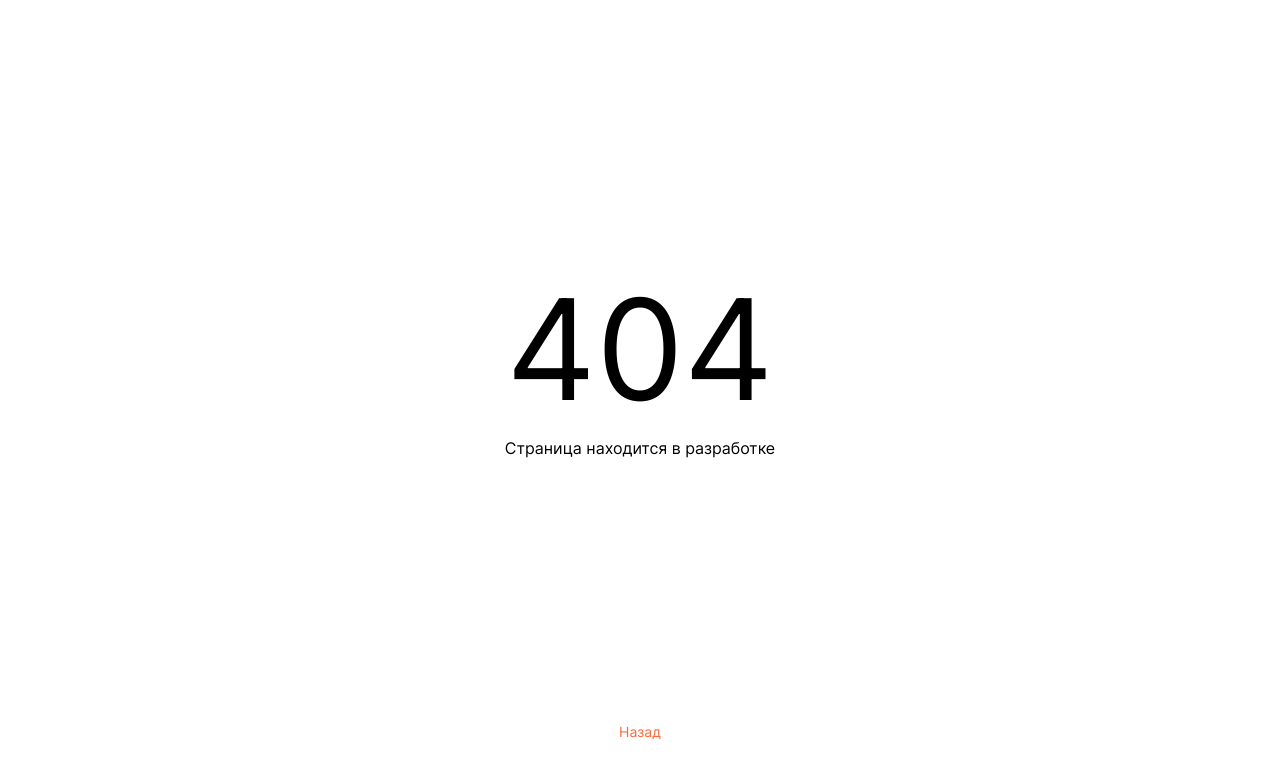
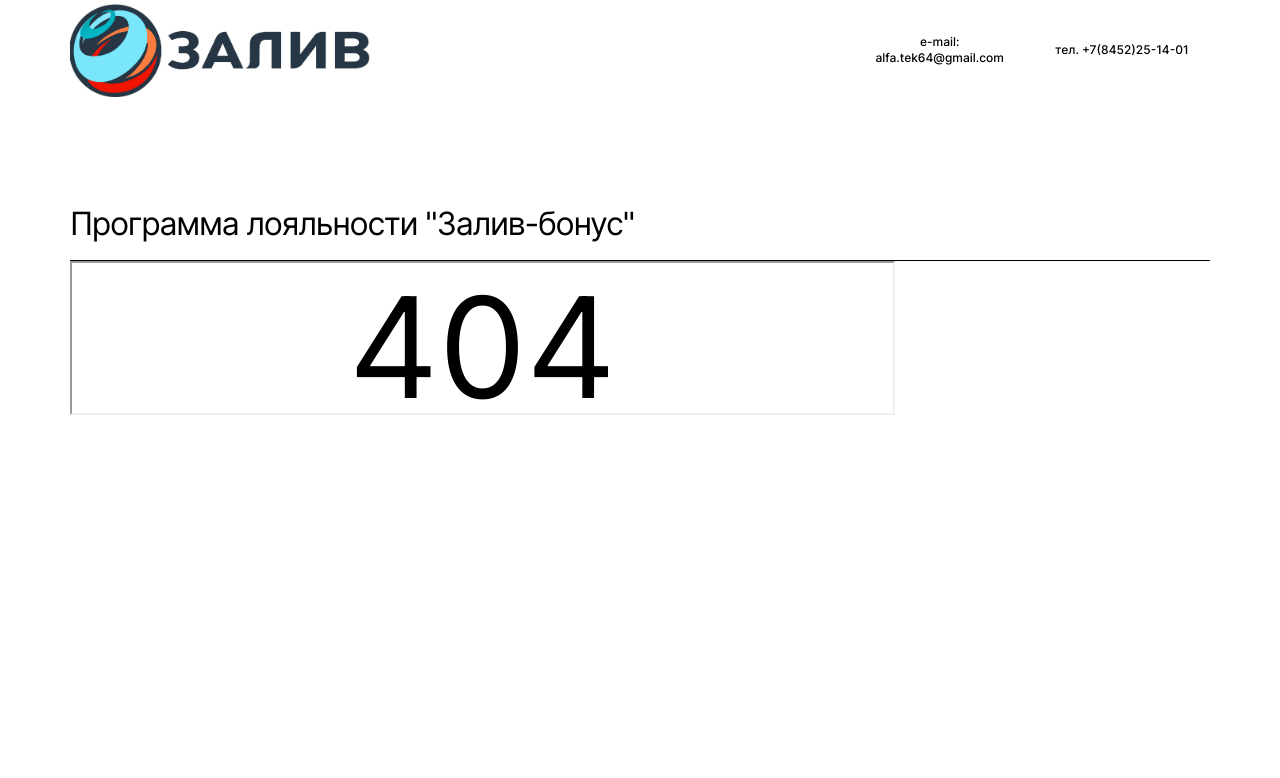
Before and after one commit to senkevich-ser/azs-zaliv, a React (Create React App) app: page /action in a window 1280 px wide. Before the commit this address had no page. Shown: the top 778 px of the page. Built offline with nearby package versions, Linux system fonts and the light colour scheme.

Commit message:
added frame

```diff
--- /dev/null
+++ b/src/components/ActionInfo/ActionInfo.css
@@ -0,0 +1,24 @@
+.actionInfo {
+  box-sizing: border-box;
+  padding: 110px 70px;
+  margin: 0;
+}
+
+.actionInfo__title {
+  color: #000000;
+  font-size: 32px;
+  font-weight: normal;
+  line-height: 27px;
+  letter-spacing: -0.04em;
+  text-align: left;
+  border-bottom: 1px solid #000;
+  box-sizing: border-box;
+  width: 100%;
+  padding: 0;
+  padding-bottom: 23px;
+  margin: 0;
+}
+
+.actionInfo__text {
+width: 72%;
+}
--- /dev/null
+++ b/src/components/ActionInfo/ActionInfo.js
@@ -0,0 +1,20 @@
+import React from 'react';
+import Header from '../Header/Header';
+import NavTab from '../Main/NavTab/NavTab';
+import action from '../../images/frankl.pdf';
+import './ActionInfo.css';
+
+function ActionInfo() {
+  return (
+    <>
+    <Header>{<NavTab />}</Header>
+    <section className="actionInfo">
+      <h3 className='actionInfo__title'>Программа лояльности "Залив-бонус"</h3>
+      <iframe src={action}  className="actionInfo__text"></iframe>
+
+    </section >
+    </>
+  );
+}
+
+export default ActionInfo;
--- a/src/components/App/App.js
+++ b/src/components/App/App.js
@@ -6,6 +6,7 @@ import SavedMovies from '../SavedMovies/SavedMovies';
 import Profile from '../Profile/Profile';
 import Register from '../pages/Register';
 import Login from '../pages/Login/Login';
+import ActionInfo from'../ActionInfo/ActionInfo';
 import NotFound from '../NotFound/NotFound'
 import './App.css';
 
@@ -33,7 +34,7 @@ function App() {
           <Login />
         </Route>
         <Route path="/action">
-        <NotFound history={history} />
+          <ActionInfo/>
         </Route>
         <Route path="/advantage">
         <NotFound history={history} />
```
Also changed, not shown: 1 other file (tests, documents, lock files or other folders).
